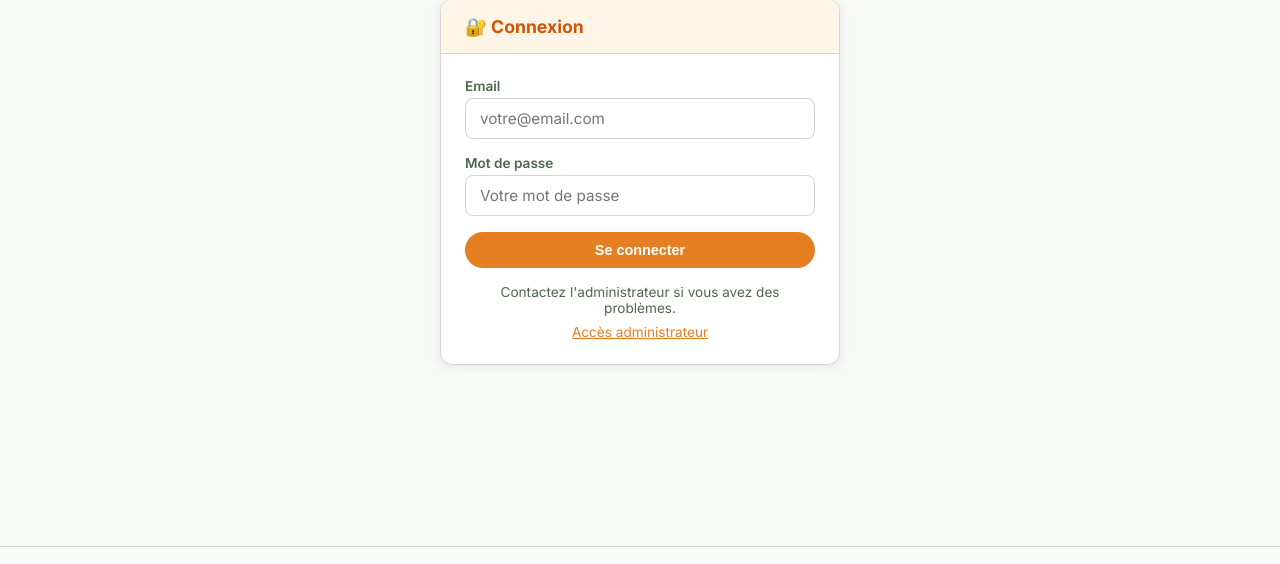
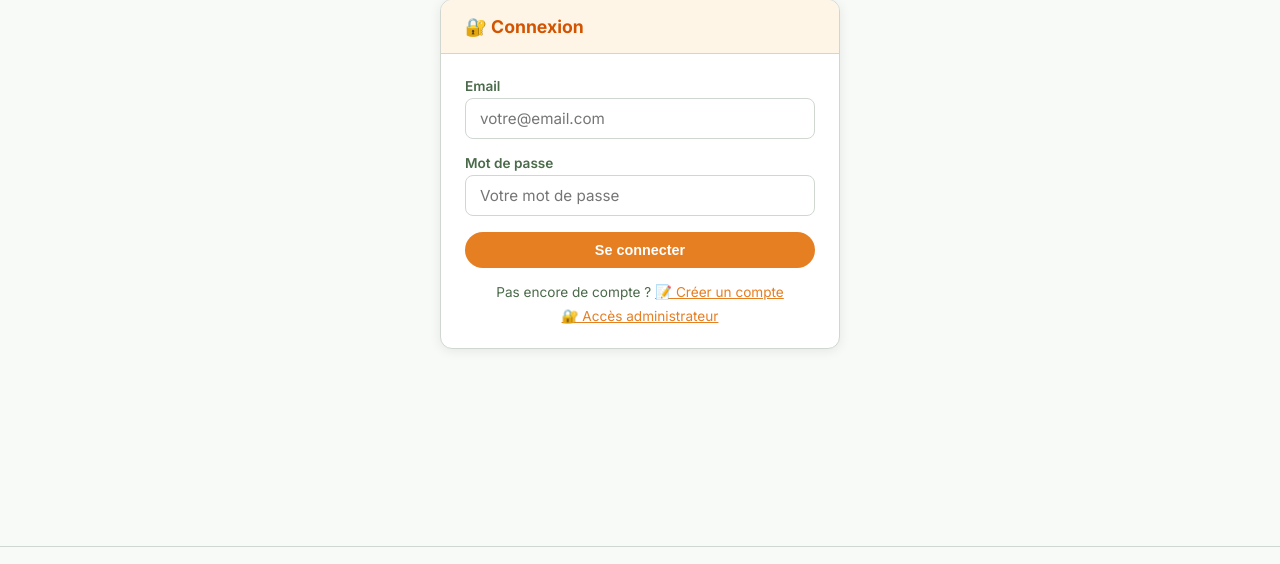
Before and after one commit to FLOREL123/phenixmangts, a Flask app: page /auth/login in a window 1280 px wide. Shown: the part 197-761 px from the top of the page. Run offline with Flask 3, Linux system fonts and the light colour scheme.

Commit message:
Update login.html

```diff
--- a/templates/login.html
+++ b/templates/login.html
@@ -23,9 +23,9 @@
                 </button>
             </form>
             <div style="margin-top:16px;text-align:center;font-size:0.85rem;color:var(--ink-soft);">
-                <p>Contactez l'administrateur si vous avez des problèmes.</p>
+                <p>Pas encore de compte ? <a href="{{ url_for('auth.register') }}" style="color:var(--primary);">📝 Créer un compte</a></p>
                 <p style="margin-top:8px;">
-                    <a href="{{ url_for('auth.admin_login') }}" style="color:var(--primary);">Accès administrateur</a>
+                    <a href="{{ url_for('auth.admin_login') }}" style="color:var(--primary);">🔐 Accès administrateur</a>
                 </p>
             </div>
         </div>
```
